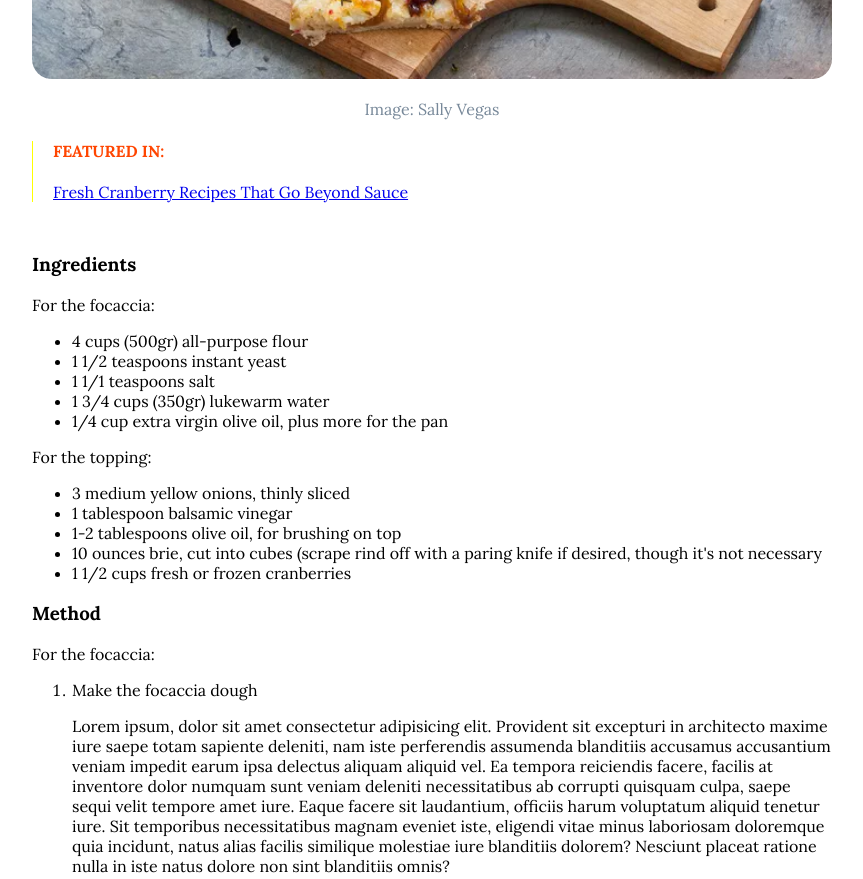
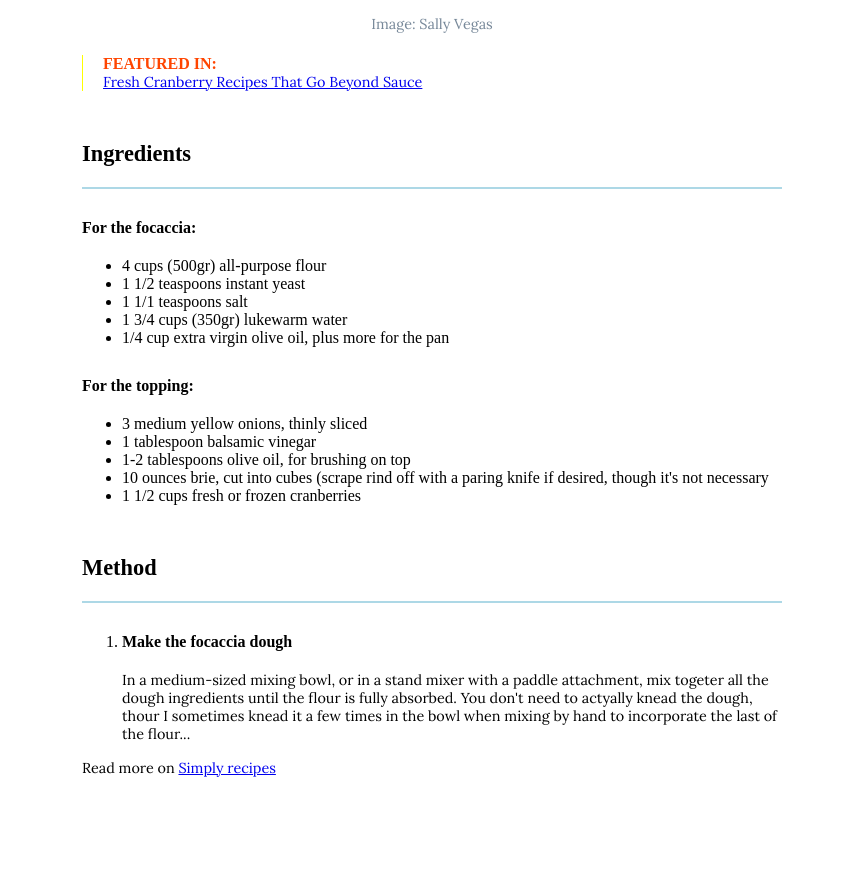
Before and after one commit to AdrianaGaglio/U1-W1-D3-CSS-Intro, a plain HTML site: page index.html in a window 1280 px wide. Shown: the part 851-1730 px from the top of the page, without its empty margins (208-1071 px from the left). After the commit the page ends 1642 px from the top, so only its background shows below. Drawn offline with Linux system fonts and the light colour scheme.

Commit message:
updated styles

```diff
--- a/assets/css/style.css
+++ b/assets/css/style.css
@@ -2,12 +2,15 @@
 
 body {
   margin: 0;
+}
+
+p {
   font-family: "Lora", serif;
+  font-size: 0.9em;
 }
 
 header {
   text-align: center;
-  margin-bottom: 50px;
 }
 
 header img {
@@ -31,7 +34,7 @@ header p span {
 }
 
 main {
-  width: 800px;
+  width: 700px;
   margin-inline: auto;
 }
 
@@ -56,10 +59,32 @@ main div {
   padding-left: 20px;
 }
 
+main div p {
+  margin-top: 0px;
+}
+
 h4 {
   color: orangered;
+  font-weight: 600;
+  margin-bottom: 0px;
 }
 
 main section:first-child {
   margin-bottom: 50px;
 }
+
+h3 {
+  border-bottom: 0.1em solid lightblue;
+  padding-bottom: 20px;
+  font-size: 1.4em;
+  font-weight: 700;
+}
+
+h5 {
+  font-size: 1em;
+  margin: 30px 0 20px 0;
+}
+
+section {
+  margin-top: 50px;
+}
--- a/index.html
+++ b/index.html
@@ -29,7 +29,7 @@
       </section>
       <section>
         <h3>Ingredients</h3>
-        <p>For the focaccia:</p>
+        <h5>For the focaccia:</h5>
         <ul>
           <li>4 cups (500gr) all-purpose flour</li>
           <li>1 1/2 teaspoons instant yeast</li>
@@ -37,7 +37,7 @@
           <li>1 3/4 cups (350gr) lukewarm water</li>
           <li>1/4 cup extra virgin olive oil, plus more for the pan</li>
         </ul>
-        <p>For the topping:</p>
+        <h5>For the topping:</h5>
         <ul>
           <li>3 medium yellow onions, thinly sliced</li>
           <li>1 tablespoon balsamic vinegar</li>
@@ -48,17 +48,13 @@
       </section>
       <section>
         <h3>Method</h3>
-        <p>For the focaccia:</p>
         <ol>
           <li>
-            <p>Make the focaccia dough</p>
+            <h5>Make the focaccia dough</h5>
             <p>
-              Lorem ipsum, dolor sit amet consectetur adipisicing elit. Provident sit excepturi in architecto maxime iure saepe totam sapiente deleniti, nam
-              iste perferendis assumenda blanditiis accusamus accusantium veniam impedit earum ipsa delectus aliquam aliquid vel. Ea tempora reiciendis facere,
-              facilis at inventore dolor numquam sunt veniam deleniti necessitatibus ab corrupti quisquam culpa, saepe sequi velit tempore amet iure. Eaque
-              facere sit laudantium, officiis harum voluptatum aliquid tenetur iure. Sit temporibus necessitatibus magnam eveniet iste, eligendi vitae minus
-              laboriosam doloremque quia incidunt, natus alias facilis similique molestiae iure blanditiis dolorem? Nesciunt placeat ratione nulla in iste natus
-              dolore non sint blanditiis omnis?
+              In a medium-sized mixing bowl, or in a stand mixer with a paddle attachment, mix togeter all the dough ingredients until the flour is fully
+              absorbed. You don't need to actyally knead the dough, thour I sometimes knead it a few times in the bowl when mixing by hand to incorporate the
+              last of the flour...
             </p>
           </li>
         </ol>
```
